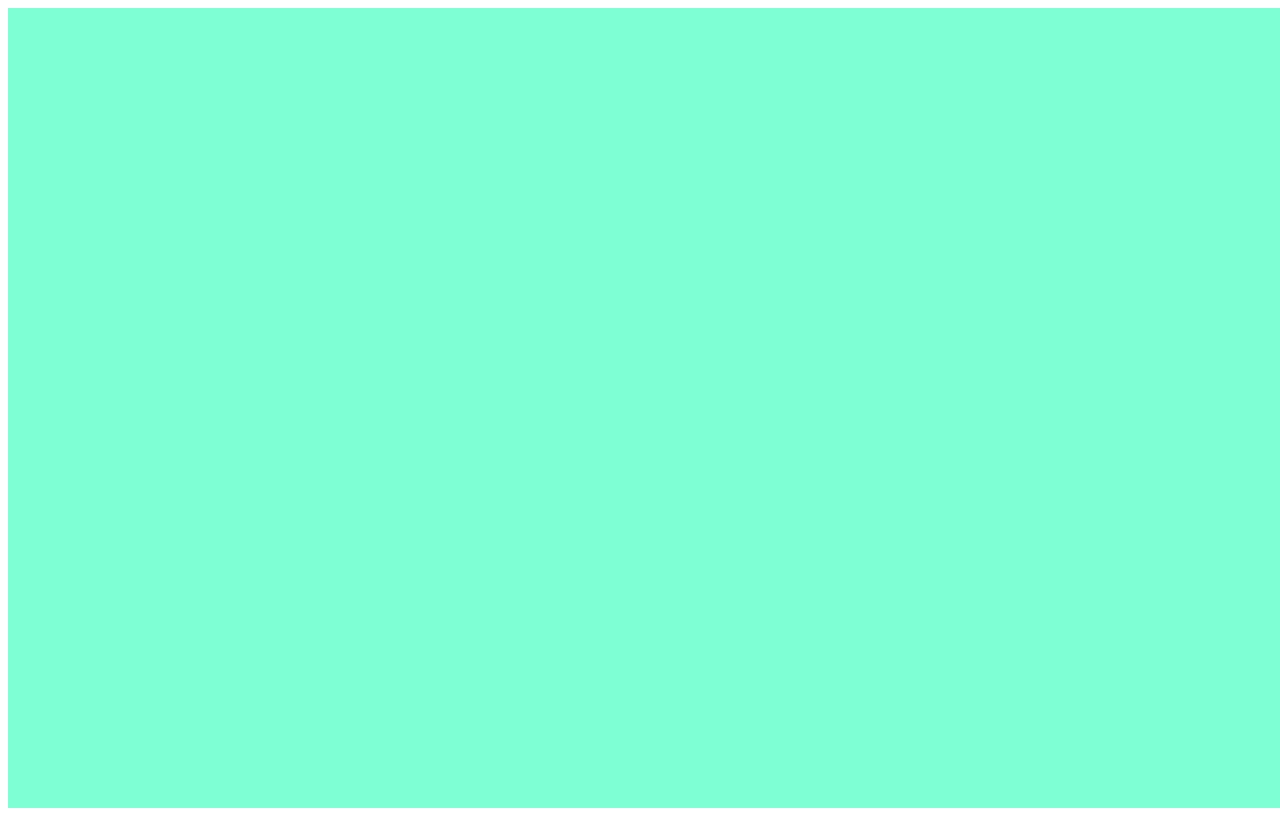
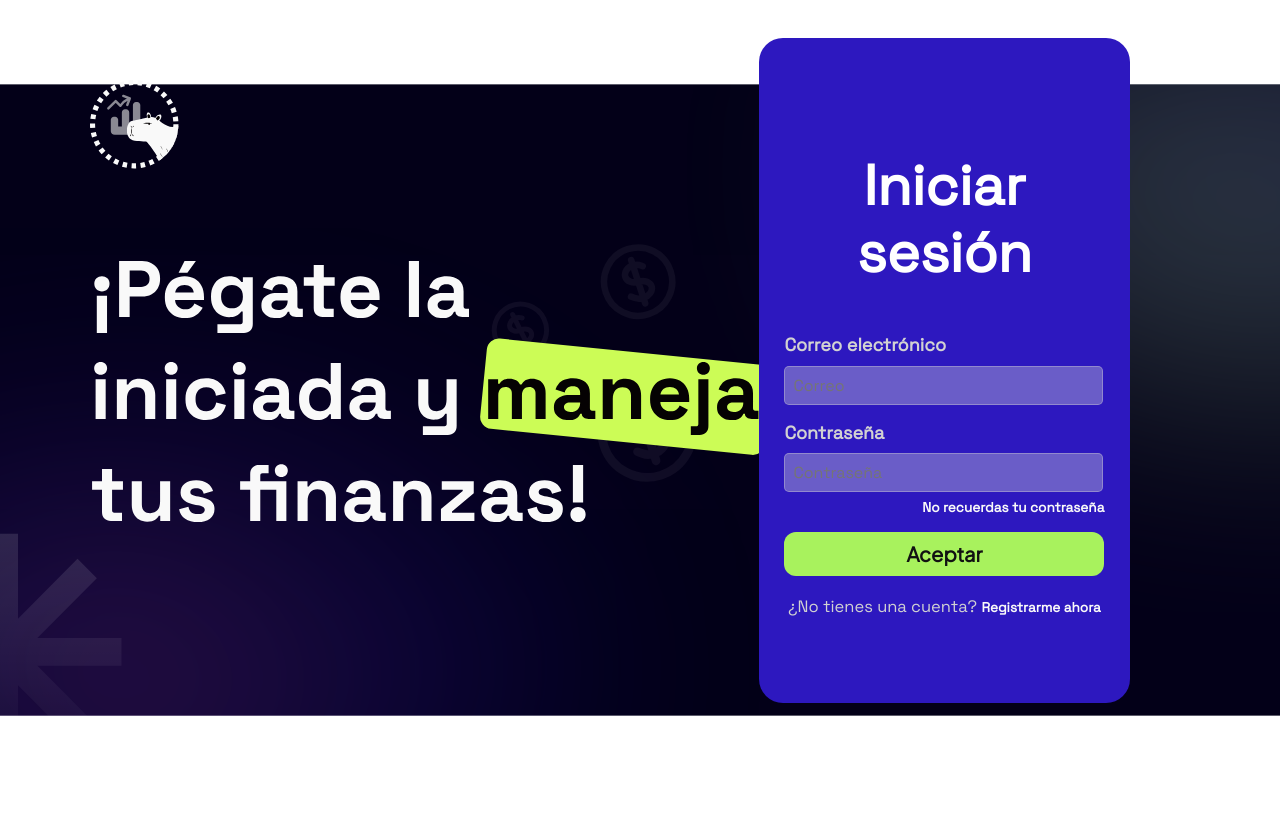
Before and after one commit to yabuJunn/CapyWeb, a React (Vite) app: page / in a window 1280 px wide. Before the commit the page ends 816 px from the top, so only its background shows below. Built offline with nearby package versions, Linux system fonts and the light colour scheme.

Commit message:
feat(feature): Add styles to LogInPage
Terminé los estilos de la pantalla del LogIn, para que se vea de una mejor manera

by: Salome Ruiz Gallón

```diff
--- a/index.html
+++ b/index.html
@@ -2,7 +2,7 @@
 <html lang="en">
   <head>
     <meta charset="UTF-8" />
-    <link rel="icon" type="image/svg+xml" href="/vite.svg" />
+    <link rel="icon" type="image/svg+xml" href="./src/assets/svg/Logo.svg" />
     <meta name="viewport" content="width=device-width, initial-scale=1.0" />
     <title>Capy</title>
   </head>
--- a/src/App.css
+++ b/src/App.css
@@ -9,7 +9,8 @@
   background-position: center; /* Centra la imagen en la pantalla */
   background-repeat: no-repeat; /* Evita que la imagen se repita */
   z-index: -1; /* Mantiene la imagen detrás del contenido */
-  background: linear-gradient(135deg, #0b0d1b, #0b0d1b 70%, #2a2d54);
+  background-image: url(/src/assets/svg/fondo.svg);
+  background-size: 115% 150%;
 }
 
 
--- a/src/App.tsx
+++ b/src/App.tsx
@@ -11,13 +11,13 @@ import LogIn from './pages/LogIn/LogIn';
 function App({ dashboardTitle, name }) {
   return (
     <>
-      {/* <div id="background"></div>
+      <div id="background"></div>
       <div>
         <h1>{dashboardTitle}</h1>
-        <h2>{name}</h2> */}
+        <h2>{name}</h2>
         <LogIn/>
 
-      {/* </div> */}
+      </div>
     </>
   );
 }
--- a/src/components/CardLogIn/CardLogIn.css
+++ b/src/components/CardLogIn/CardLogIn.css
@@ -20,16 +20,18 @@ body, html {
 }
 
 .LogIn {
-    justify-content: space-between;
+  justify-content:end;
   display: flex;
   flex-direction: column;
-    align-items: baseline;
-    width:  20%;
+  align-items: baselineç;
+  width:  25%;
   height: 47.83%;
-    padding: 5% 2%;
+  padding: 6% 2%;
   color: white;
   background-color:  #2D18BF;
-
+  border-radius: 24px;
+  margin-right: 150px;
+  margin-left: auto;
 }
 
   /* Parte izquierda del texto promocional */
@@ -37,10 +39,12 @@ body, html {
     width: 40%;
   }
 
-  .LogIn-left h1 {
+  h1 {
     font-size: 3vw;
     font-weight: bold;
     line-height: 1.2;
+    font-size: 56px;
+    text-align: center;
   }
 
   .LogIn-left .highlight {
@@ -66,45 +70,51 @@ body, html {
   }
 
   input {
-    width: 90%;
+    width: 94%;
     padding: 2.5%;
     margin-bottom: 2%;
     border-radius: 5px;
     border: none;
-    background-color: #d2d2d2;
     font-size: 1vw;
+    border: 1px solid rgba(217, 217, 217, 0.36);
+    background: rgba(217, 217, 217, 0.36);
+    color: rgba(212, 212, 212, 0.986);
+    font-family: "Space Grotesk";
+    font-size: 16px;
+    font-style: normal;
   }
 
   button {
-    width: 95%;
+    margin-top: 5%;
+    width: 100%;
     height: 8.125%;
     padding: 3%;
     background-color: #A8F25D;
     color: #0b0d1b;
-    border-radius: 5px;
+    border-radius: 12px;
     border: none;
     cursor: pointer;
-    font-family: 'Plus Jakarta', sans-serif;
-    font-size: 24px;
+    color: #121212;
+    font-family: "Plus Jakarta";
+    font-size: 20px;
     font-style: normal;
-    font-weight: 300;
-    line-height: normal;
+    font-weight: 900;
   }
 
   .LogIn-container button:hover {
     background-color: #A8F25D;
   }
 
-  .LogIn-container h3 {
-    font-size: 1vw;
+  h3 {
     margin: 3% 0;
     color: #d2d2d2;
     text-align: left;
+    font-size: 18px;
   }
 
   .LogIn-container a {
     font-size: 1vw;
-    color: #72f476;
+    color:  #A8F25D;
     text-decoration: underline;
     cursor: pointer;
     display: block;
@@ -112,7 +122,7 @@ body, html {
   }
 
   .LogIn-container p {
-    color: red;
+    color:  #A8F25D;
     font-size: 1vw;
     text-align: center;
   }
@@ -120,9 +130,18 @@ body, html {
 a{
     color: #F9F9F9;
     font-family: "Space Grotesk";
-    font-size: 16px;
+    font-size: 13.5px;
     font-style: normal;
     font-weight: 700;
     line-height: normal;
     text-align: right;
+    cursor: pointer;
+    margin-top: 0;
 }
+
+#Cuenta{
+  margin-top: 20px;
+  text-align: center;
+  font-size: 16.5px;
+  font-weight: 400;
+}
--- a/src/components/CardLogIn/CardLogIn.tsx
+++ b/src/components/CardLogIn/CardLogIn.tsx
@@ -44,7 +44,7 @@ function CardLogIn() {
       <a>No recuerdas tu contraseña</a>
       <button onClick={handleLogin}>Aceptar</button>
 
-      <h3>¿No tienes una cuenta? <a>Registrarme ahora</a></h3>
+      <h3 id="Cuenta">¿No tienes una cuenta? <a>Registrarme ahora</a></h3>
     </div>
   );
 }
--- a/src/pages/LogIn/LogIn.css
+++ b/src/pages/LogIn/LogIn.css
@@ -1,5 +1,13 @@
-.page{
-    width: 100vw;
-    height: 100vh;
-    background-color: aquamarine;
+#LogIn{
+    position: absolute;
+    margin-top: 200px;
+    margin-left: 90px;
 }
+
+#Logo{
+    width: 90px;
+    height: 90px;
+    position: fixed;
+    top: 80px;
+    margin-left: 90px;
+}
--- a/src/pages/LogIn/LogIn.tsx
+++ b/src/pages/LogIn/LogIn.tsx
@@ -1,13 +1,21 @@
 import React, { useState } from "react";
 
 import './LogIn.css'
+import CardLogIn from "../../components/CardLogIn/CardLogIn";
+import vectorLogIn from "../../assets/svg/vectorLogIn.svg"
+import Logo from "../../assets/svg/Logo.svg"
 
 function LogIn({}) {
     return (
       <div className='page'>
+        <img id="Logo" src={Logo} alt="" />
+        <img id="LogIn" src={vectorLogIn} alt="" />
+        <div className="Card">
+            <CardLogIn/>
+        </div>
+      </div>
 
-      </div>
     );
-  }
+}
 
-  export default LogIn;
+export default LogIn;
```
Also changed, not shown: src/assets/svg/fondo.jpg (added), src/assets/svg/fondo.svg (added). Lines whose indentation alone changed are shown as unchanged.
